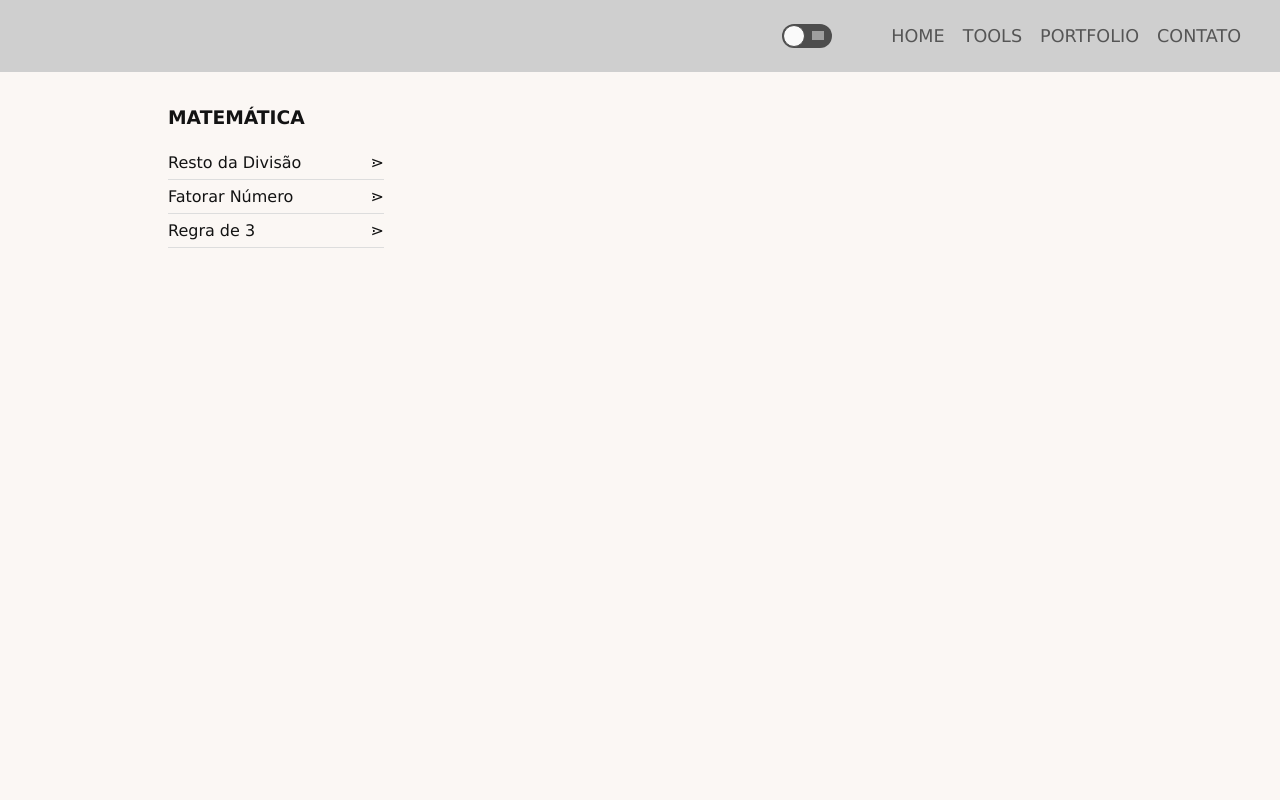
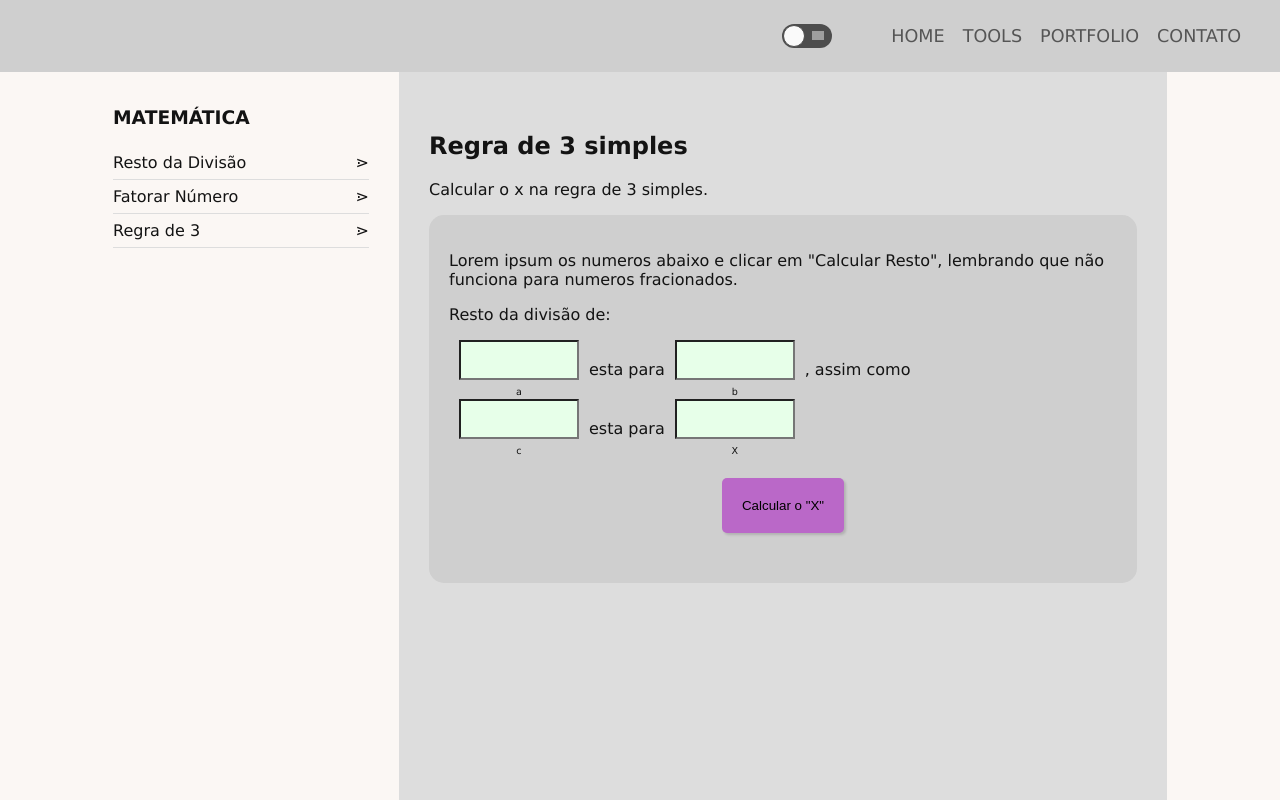
Before and after one commit to mkyy/mkyyspace, a React (Vite) app: page /tools in a window 1280 px wide. Both pictures are taken after a click on the item "Regra de 3". Built offline with nearby package versions, Linux system fonts and the light colour scheme; grey boxes are pictures that could not be loaded.

Commit message:
tools updating

```diff
--- a/src/components/Button/Button.jsx
+++ b/src/components/Button/Button.jsx
@@ -12,14 +12,15 @@ export const Button = props => {
 const AnchorWrapper = styled.a`
   margin-right: 20px;
   padding: 15px 40px;
-  background-color: ${props => props.theme.colors.highlight};
+  background-color: transparent;
   text-decoration: none;
-  color: ${props => props.theme.colors.text};
+  color: #131313;
   border-radius: 15px;
   transition: all 0.4s ease;
   width: fit-content;
   height: fit-content;
   display: inline-block;
+  font-size: 1.3rem;
 
   &:hover {
     background-color: ${props => props.theme.colors.primary};
--- a/src/components/tools-components/Factor/Factor.jsx
+++ b/src/components/tools-components/Factor/Factor.jsx
@@ -3,7 +3,7 @@ import { CalcButton } from '../../CalcButton/CalcButton';
 import { InputN } from '../InputN/';
 import styled from 'styled-components';
 
-export const RestFromDiv = () => {
+export const Factor = () => {
   const ref1 = useRef('');
   const ref2 = useRef('');
   const txtAreaRef = useRef('');
@@ -25,8 +25,8 @@ O resultado da divisão é: ${Math.floor(n1 / n2)}`;
       <p>Calculadora de fatoração</p>
       <DivContainer>
         <p>
-          Basta digitar os numeros abaixo e clicar em "Calcular Resto", lembrando que não funciona para numeros
-          fracionados.
+          Basta digitar os numeros abaixo e clicar em "Calcular Resto", lembrando que não funciona
+          para numeros fracionados.
         </p>
         <p>Resto da divisão de:</p>
         <div style={{ display: 'flex', alignItems: 'center' }}>
--- /dev/null
+++ b/src/components/tools-components/Factor/index.js
@@ -0,0 +1 @@
+export * from './Factor';
--- /dev/null
+++ b/src/components/tools-components/RegraDeTres/RegraDeTres.jsx
@@ -0,0 +1,55 @@
+import { useRef } from 'react';
+import { CalcButton } from '../../CalcButton/CalcButton';
+import { InputN } from '../InputN/';
+import styled from 'styled-components';
+
+export const RegraDeTres = () => {
+  const ref1 = useRef('');
+  const ref2 = useRef('');
+  const ref3 = useRef('');
+  const ref4 = useRef('');
+
+  const handleClick = () => {
+    let a = ref1.current.value;
+    let b = ref2.current.value;
+    let c = ref3.current.value;
+    let x = ref4.current.value;
+    if (isNaN(a + b + c) || a === '' || b === '' || c === '') {
+      ref4.current.value = '???';
+    } else {
+      ref4.current.value = (b * c) / a;
+    }
+  };
+
+  return (
+    <div style={{ width: '100%' }}>
+      <h2>Regra de 3 simples</h2>
+      <p>Calcular o x na regra de 3 simples.</p>
+      <DivContainer>
+        <p>
+          Lorem ipsum os numeros abaixo e clicar em "Calcular Resto", lembrando que não funciona
+          para numeros fracionados.
+        </p>
+        <p>Resto da divisão de:</p>
+        <div style={{ display: 'flex', alignItems: 'center' }}>
+          <InputN reff={ref1} content={'a'} />
+          esta para
+          <InputN reff={ref2} content={'b'} />, assim como
+        </div>
+        <div style={{ display: 'flex', alignItems: 'center' }}>
+          <InputN reff={ref3} content={'c'} />
+          esta para
+          <InputN reff={ref4} content={'X'} />
+        </div>
+        <CalcButton onClick={handleClick} content={'Calcular o "X"'} />
+      </DivContainer>
+    </div>
+  );
+};
+
+const DivContainer = styled.div`
+  background-color: ${props => props.theme.colors.secondary};
+  border-radius: 15px;
+  padding: 20px;
+  color: #131313;
+`;
--- /dev/null
+++ b/src/components/tools-components/RegraDeTres/index.js
@@ -0,0 +1 @@
+export * from './RegraDeTres';
--- a/src/components/tools-components/RestFromDiv/RestFromDiv.jsx
+++ b/src/components/tools-components/RestFromDiv/RestFromDiv.jsx
@@ -11,8 +11,8 @@ export const RestFromDiv = () => {
   const handleClick = () => {
     let n1 = ref1.current.value;
     let n2 = ref2.current.value;
-    if (isNaN(n1) || isNaN(n2)) {
-      txtAreaRef.current.value = 'Você precisa digitar valores númericos.';
+    if (isNaN(n1 + n2) || n1 === '' || n2 === '') {
+      txtAreaRef.current.value = 'Você precisa digitar dois valores númericos.';
     } else {
       txtAreaRef.current.value = `O resto da divisão é: ${Math.floor(n1 % n2)}
 O resultado da divisão é: ${Math.floor(n1 / n2)}`;
@@ -25,8 +25,8 @@ O resultado da divisão é: ${Math.floor(n1 / n2)}`;
       <p>Calculadora de Resto da Divisão</p>
       <DivContainer>
         <p>
-          Basta digitar os numeros abaixo e clicar em "Calcular Resto", lembrando que não funciona para numeros
-          fracionados.
+          Basta digitar os numeros abaixo e clicar em "Calcular Resto", lembrando que não funciona
+          para numeros fracionados.
         </p>
         <p>Resto da divisão de:</p>
         <div style={{ display: 'flex', alignItems: 'center' }}>
--- a/src/pages/MainPage/style.js
+++ b/src/pages/MainPage/style.js
@@ -80,7 +80,7 @@ export const Main = styled.main`
 
       &:hover {
         background-color: ${props => props.theme.colors.primary};
-        transform: scale(1.2);
+        transform: scale(1.1);
       }
 
       img {
@@ -109,6 +109,7 @@ export const SecondPage = styled.div`
   justify-content: space-evenly;
   height: 100%;
   width: 100%;
+  /* visibility: hidden; */
 
   .content-box {
     background-color: #c2bbf0;
--- a/src/pages/ToolsPage/ToolsPage.jsx
+++ b/src/pages/ToolsPage/ToolsPage.jsx
@@ -1,7 +1,9 @@
 import { useEffect, useState } from 'react';
 import { Header } from '../../components/Header/Header';
 import { RestFromDiv } from '../../components/tools-components/RestFromDiv/RestFromDiv';
+import { Factor } from '../../components/tools-components/Factor/';
 import { Wrapper, Nav, Content } from './style';
+import { RegraDeTres } from '../../components/tools-components/RegraDeTres/RegraDeTres';
 
 export const ToolsPage = () => {
   useEffect(() => {
@@ -17,8 +19,10 @@ export const ToolsPage = () => {
         setToolElement(<RestFromDiv />);
         break;
       case 2:
+        setToolElement(<Factor />);
         break;
       case 3:
+        setToolElement(<RegraDeTres />);
         break;
     }
   };
--- a/src/pages/ToolsPage/style.js
+++ b/src/pages/ToolsPage/style.js
@@ -7,11 +7,13 @@ export const Wrapper = styled.div`
 
 export const Nav = styled.ul`
   width: 20vw;
+  margin-right: 30px;
+  padding: 0px;
 
   li {
     list-style-type: none;
     border-bottom: 1px solid #ddd;
-    padding: 7px 0;
+    padding: 7px 0px;
     position: relative;
 
     &:after {
@@ -36,5 +38,7 @@ export const Nav = styled.ul`
 
 export const Content = styled.div`
   width: 60vw;
+  min-height: 91vh;
   padding: 40px 30px;
+  background-color: ${props => props.theme.colors.highlight};
 `;
```
